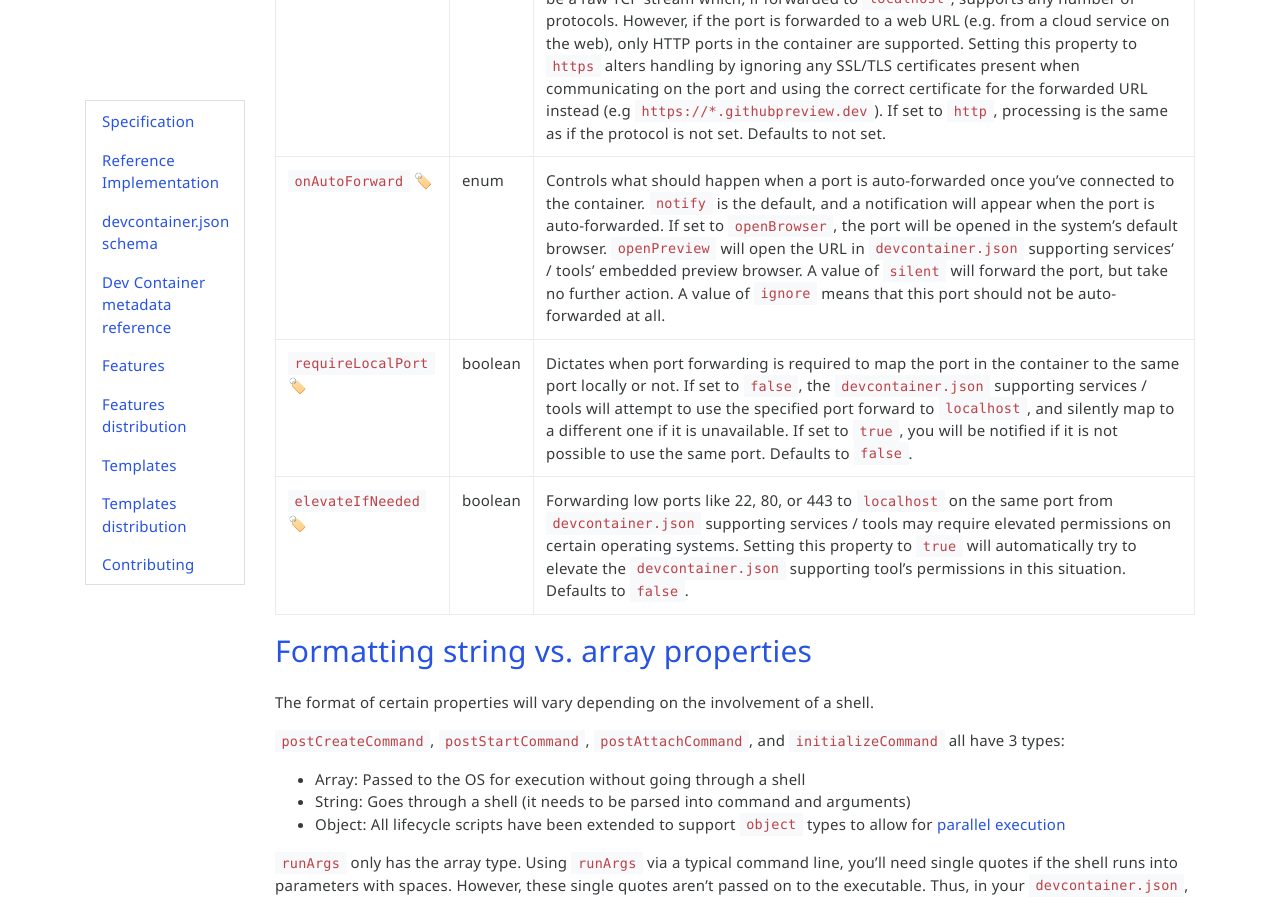
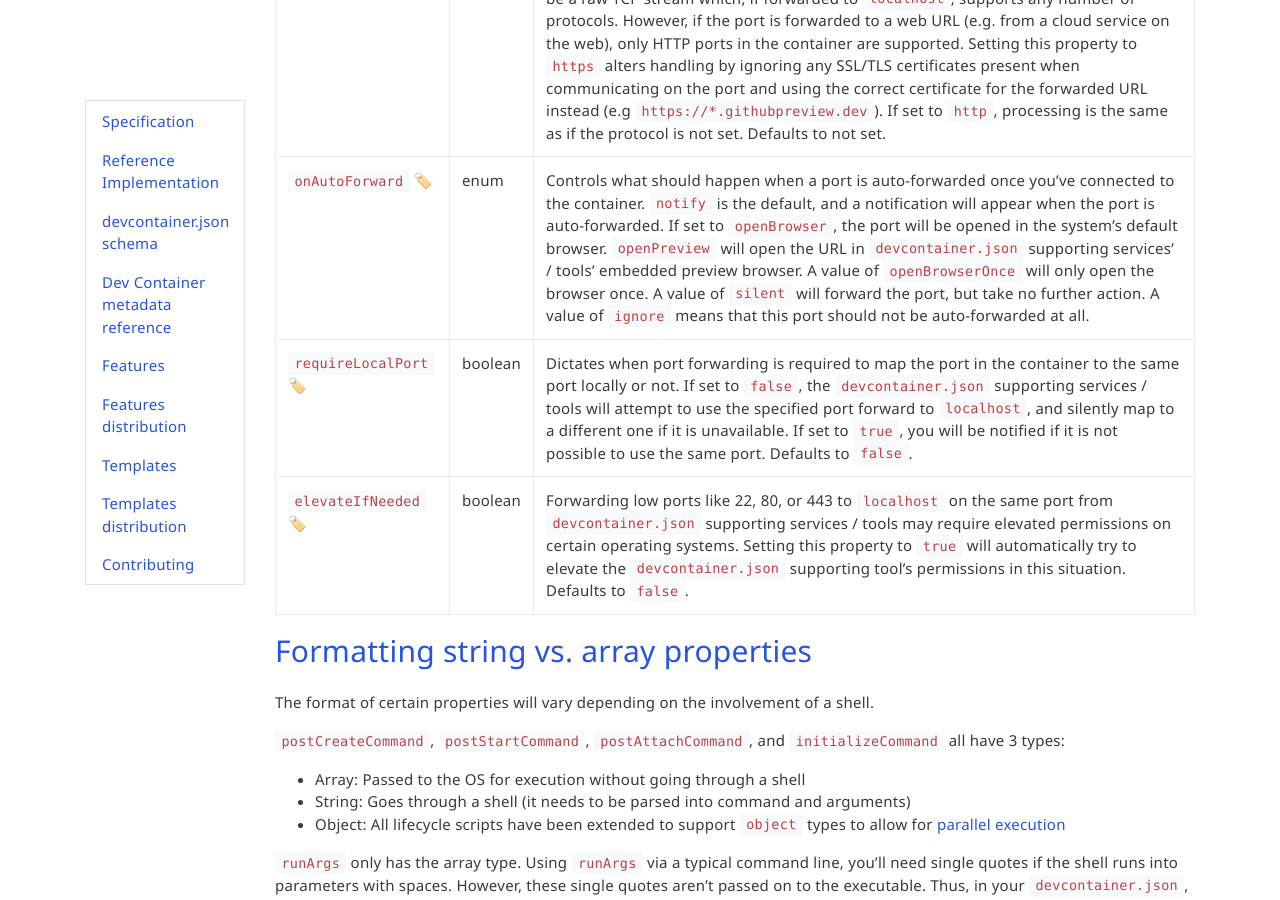
Before and after one commit to devcontainers/devcontainers.github.io, a Jekyll site: the page built from _implementors/json_reference.md, in a window 1280 px wide and 900 px high, scrolled down 7677 px. Built offline with Jekyll 4.4.1, drawn with Linux system fonts in a browser that asks for light colours; nearby versions of some CDN libraries; comment, search, counter and statistics services are not loaded.

Commit message:
Update onAutoForward description to include 'openBrowserOnce' option

```diff
--- a/_implementors/json_reference.md
+++ b/_implementors/json_reference.md
@@ -108,7 +108,7 @@ The `portsAttributes` and `otherPortsAttributes` properties allow you to map def
 |:------------------|:------------|:------------|
 | `label` 🏷️ | string | Display name for the port in the ports view. Defaults to not set. |
 | `protocol` 🏷️ | enum | Controls protocol handling for forwarded ports. When not set, the port is assumed to be a raw TCP stream which, if forwarded to `localhost`, supports any number of protocols. However, if the port is forwarded to a web URL (e.g. from a cloud service on the web), only HTTP ports in the container are supported. Setting this property to `https` alters handling by ignoring any SSL/TLS certificates present when communicating on the port and using the correct certificate for the forwarded URL instead (e.g `https://*.githubpreview.dev`). If set to `http`, processing is the same as if the protocol is not set. Defaults to not set. |
-| `onAutoForward` 🏷️ | enum | Controls what should happen when a port is auto-forwarded once you've connected to the container. `notify` is the default, and a notification will appear when the port is auto-forwarded. If set to `openBrowser`, the port will be opened in the system's default browser. `openPreview` will open the URL in `devcontainer.json` supporting services' / tools' embedded preview browser. A value of `silent` will forward the port, but take no further action. A value of `ignore` means that this port should not be auto-forwarded at all. |
+| `onAutoForward` 🏷️ | enum | Controls what should happen when a port is auto-forwarded once you've connected to the container. `notify` is the default, and a notification will appear when the port is auto-forwarded. If set to `openBrowser`, the port will be opened in the system's default browser. `openPreview` will open the URL in `devcontainer.json` supporting services' / tools' embedded preview browser. A value of `openBrowserOnce` will only open the browser once. A value of `silent` will forward the port, but take no further action. A value of `ignore` means that this port should not be auto-forwarded at all. |
 | `requireLocalPort` 🏷️ | boolean | Dictates when port forwarding is required to map the port in the container to the same port locally or not. If set to `false`, the `devcontainer.json` supporting services /  tools will attempt to use the specified port forward to `localhost`, and silently map to a different one if it is unavailable. If set to `true`, you will be notified if it is not possible to use the same port. Defaults to `false`. |
 | `elevateIfNeeded` 🏷️ | boolean | Forwarding low ports like 22, 80, or 443 to `localhost` on the same port from `devcontainer.json` supporting services / tools may require elevated permissions on certain operating systems. Setting this property to `true` will automatically try to elevate the `devcontainer.json` supporting tool's permissions in this situation. Defaults to `false`. |
 {: .table .table-bordered .table-responsive}
```
